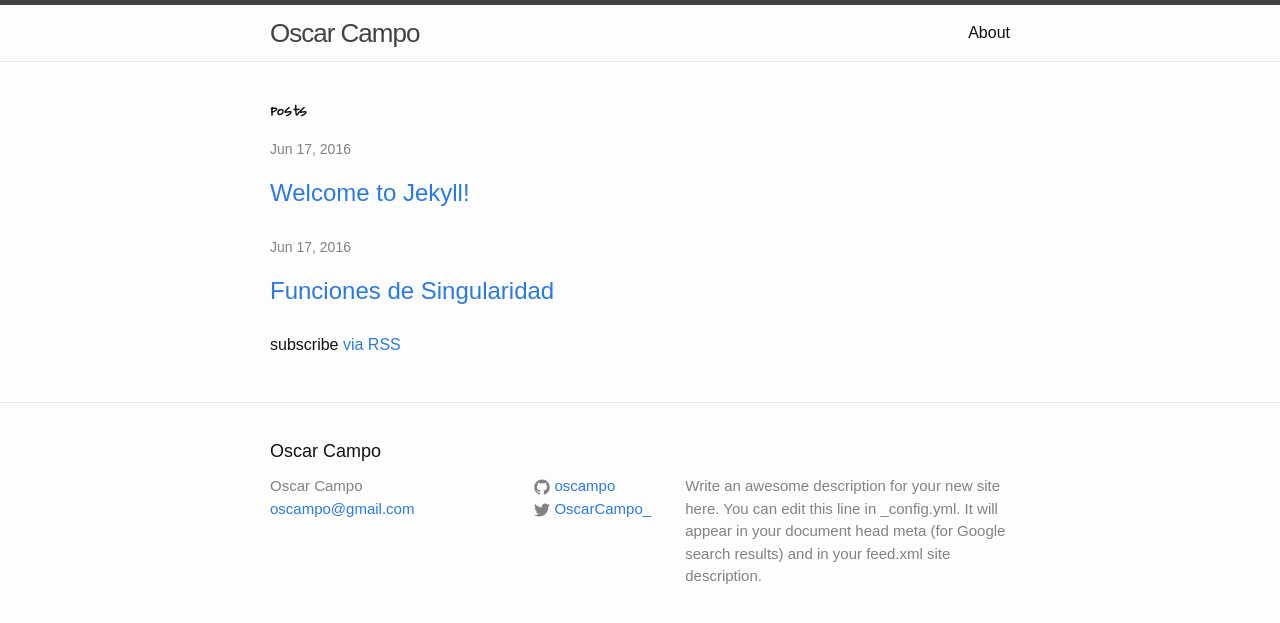
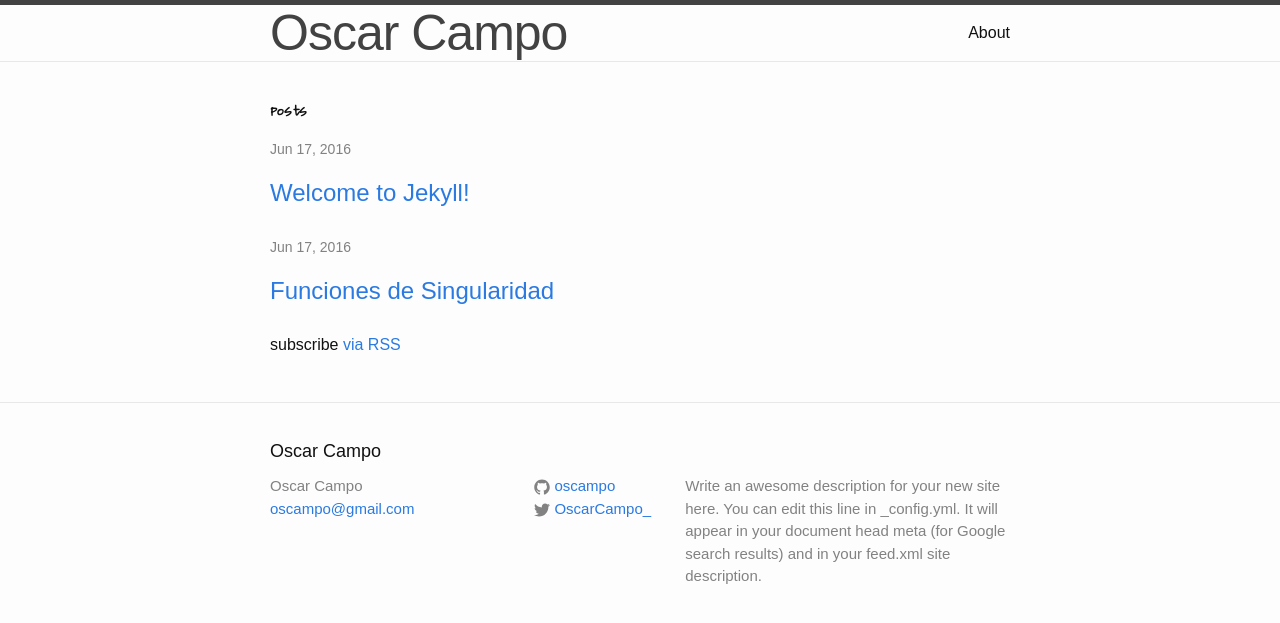
Before and after one commit to oscampo/oscampo.github.io, a Jekyll site: the page built from index.html, in a window 1280 px wide. Shown: the top 623 px of the page. Built offline with Jekyll 4.4.1, drawn with Linux system fonts in a browser that asks for light colours.

Commit message:
Update _layout.scss

```diff
--- a/_sass/_layout.scss
+++ b/_sass/_layout.scss
@@ -11,7 +11,7 @@
 }
 
 .site-title {
-    font-size: 26px;
+    font-size: 50px;
     font-weight: 300;
     line-height: 56px;
     letter-spacing: -1px;
```
